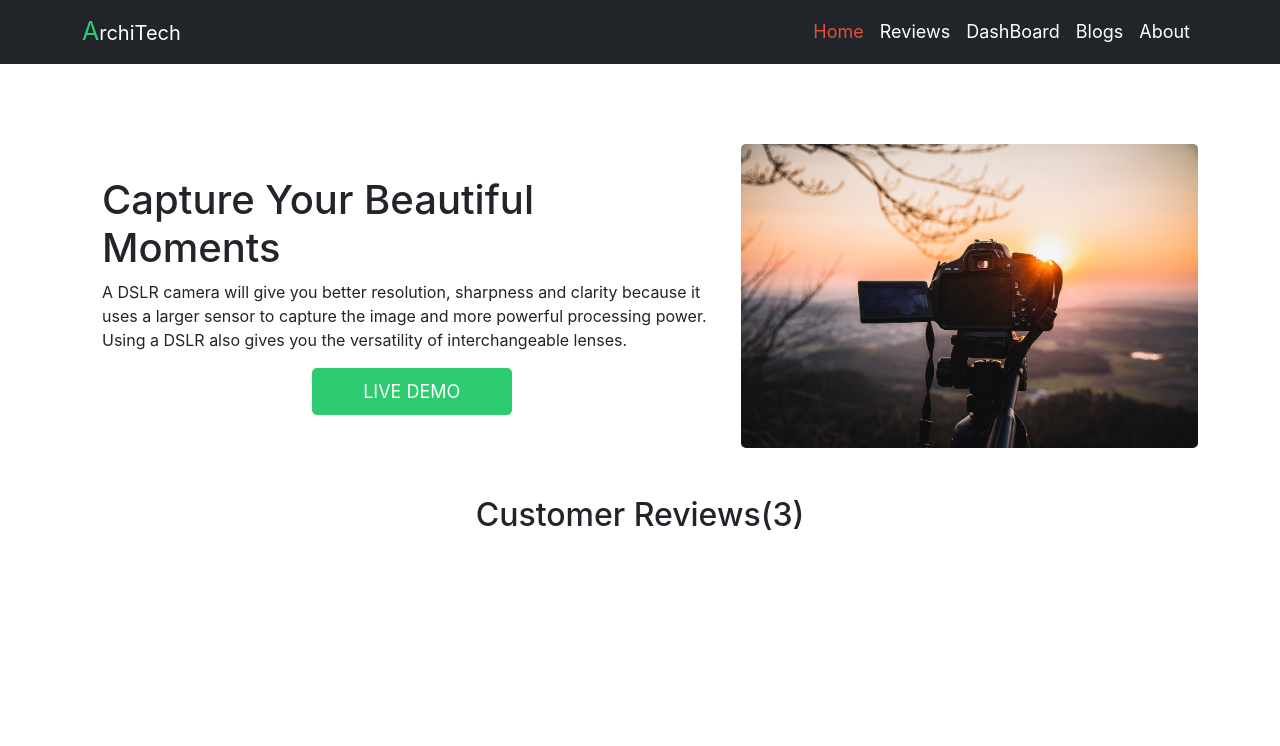
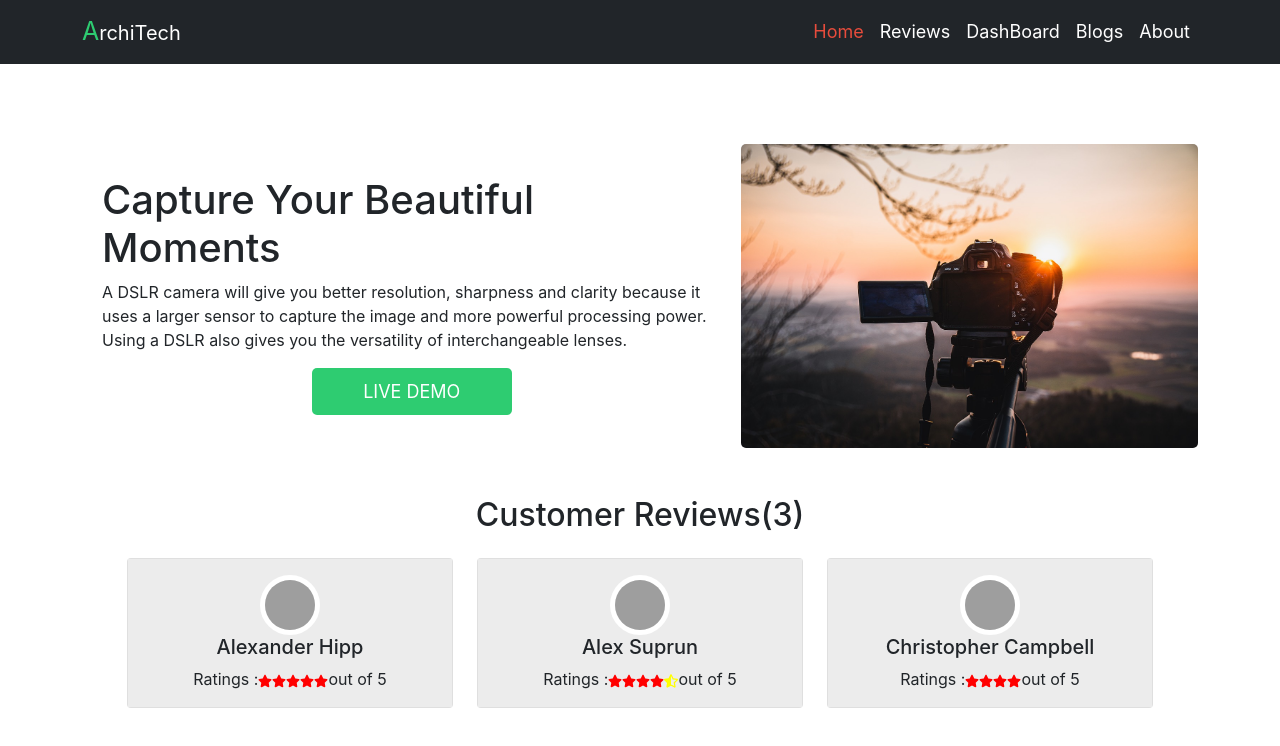
Before and after one commit to mohammadshariful/architech, a React (Create React App) app: page / in a window 1280 px wide. Shown: the top 746 px of the page. Built offline with nearby package versions, Linux system fonts and the light colour scheme; grey boxes are pictures that could not be loaded.

Commit message:
user reviews card added

```diff
--- a/src/Components/Home/Home.js
+++ b/src/Components/Home/Home.js
@@ -1,7 +1,8 @@
 import React from "react";
-import { Container } from "react-bootstrap";
+import { Container, Row } from "react-bootstrap";
 import headerBg from "../../Assets/Images/sunset-5344024_1280.jpg";
 import useUser from "../../CustomHooks/useUser";
+import User from "../User/User";
 import "./Home.css";
 const Home = () => {
   const [users] = useUser();
@@ -25,6 +26,11 @@ const Home = () => {
       </section>
       <section className="mt-5">
         <h2 className="text-center">Customer Reviews({sliceUsers.length})</h2>
+        <Row className="users justify-content-center">
+          {sliceUsers.map((user) => (
+            <User key={user._id} user={user} />
+          ))}
+        </Row>
       </section>
     </Container>
   );
--- /dev/null
+++ b/src/Components/User/User.css
@@ -0,0 +1,23 @@
+.user-cart {
+  width: 350px;
+  border: 0;
+}
+.body-container {
+  background-color: #ececec;
+}
+.body-container p {
+  margin: 0;
+}
+.cart-img {
+  height: 60px;
+  width: 60px;
+  border: 5px solid #fff;
+  object-fit: cover;
+  border-radius: 50%;
+}
+.full-star {
+  color: red;
+}
+.half-star {
+  color: yellow;
+}
--- /dev/null
+++ b/src/Components/User/User.js
@@ -0,0 +1,56 @@
+import React from "react";
+import { Card, Col } from "react-bootstrap";
+import { FaStar, FaStarHalfAlt } from "react-icons/fa";
+import "./User.css";
+const User = ({ user }) => {
+  const { description, name, picture, rating } = user;
+
+  let ratingIcon;
+  if (rating === 5) {
+    ratingIcon = (
+      <small>
+        <FaStar className="full-star" />
+        <FaStar className="full-star" />
+        <FaStar className="full-star" />
+        <FaStar className="full-star" />
+        <FaStar className="full-star" />
+      </small>
+    );
+  } else if (rating === 4.5) {
+    ratingIcon = (
+      <small>
+        <FaStar className="full-star" />
+        <FaStar className="full-star" />
+        <FaStar className="full-star" />
+        <FaStar className="full-star" />
+        <FaStarHalfAlt className="half-star" />
+      </small>
+    );
+  } else {
+    ratingIcon = (
+      <small>
+        <FaStar className="full-star" />
+        <FaStar className="full-star" />
+        <FaStar className="full-star" />
+        <FaStar className="full-star" />
+      </small>
+    );
+  }
+
+  return (
+    <Col md={4} className="my-3 user-cart">
+      <Card className="h-100">
+        <Card.Body className="body-container">
+          <Card.Img src={picture} className="cart-img d-block mx-auto" />
+          <h5 className="text-center">{name}</h5>
+          <p>{description}</p>
+          <p className=" d-flex justify-content-center align-items-center">
+            Ratings :{ratingIcon} out of 5
+          </p>
+        </Card.Body>
+      </Card>
+    </Col>
+  );
+};
+
+export default User;
```
